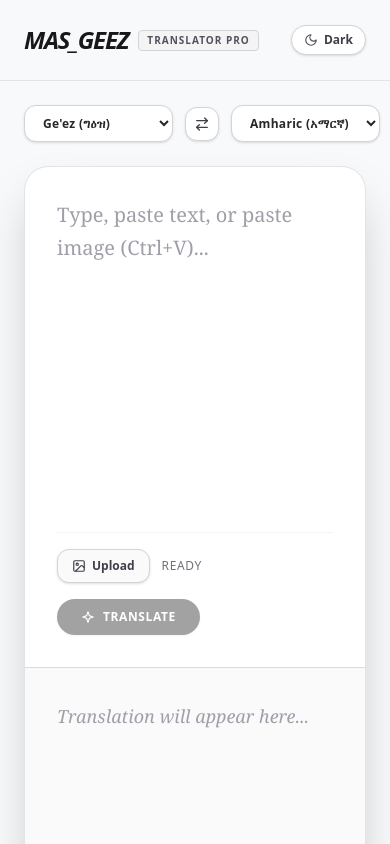
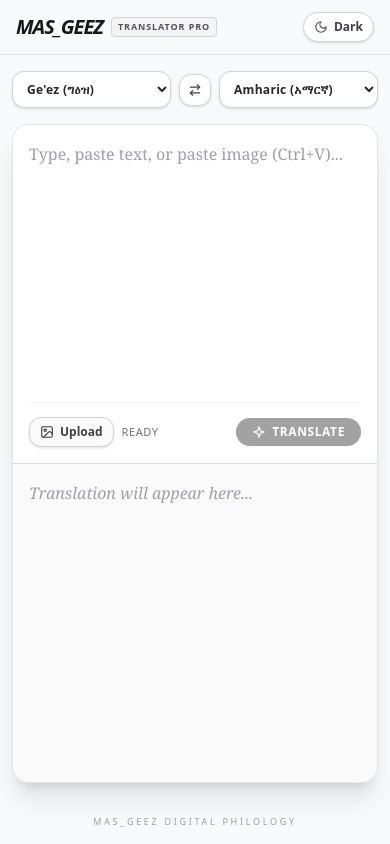
Before and after one commit to mastewalshiferaw/EOTC_related, a Next.js app in the folder geez_translator_pro/frontend/: page / in a window 390 px wide. Shown: the top 844 px of the page. Built offline with nearby package versions, Linux system fonts and the light colour scheme; no server answers.

Commit message:
fix(ui): improve responsive layout and touch sizing for mobile screens

```diff
--- a/geez_translator_pro/frontend/app/page.tsx
+++ b/geez_translator_pro/frontend/app/page.tsx
@@ -213,22 +213,22 @@
   const optionStyle = isDark ? 'bg-zinc-900 text-zinc-100' : 'bg-white text-zinc-900';
 
   return (
-    <div className={`min-h-screen transition-colors duration-300 font-sans ${pageTheme}`}>
+    <div className={`min-h-screen transition-colors duration-300 font-sans flex flex-col ${pageTheme}`}>
       {/* Top Navbar */}
-      <nav className={`max-w-5xl mx-auto p-6 flex justify-between items-center border-b ${navBorder}`}>
-        <div className="flex items-center gap-2.5">
-          <span className={`font-black text-2xl tracking-tighter uppercase italic ${isDark ? 'text-white' : 'text-zinc-900'}`}>
+      <nav className={`w-full max-w-5xl mx-auto px-4 py-3 sm:px-6 sm:py-4 flex justify-between items-center border-b ${navBorder}`}>
+        <div className="flex items-center gap-2 sm:gap-2.5">
+          <span className={`font-black text-xl sm:text-2xl tracking-tighter uppercase italic ${isDark ? 'text-white' : 'text-zinc-900'}`}>
             MAS_GEEZ
           </span>
-          <span className={`text-[10px] border px-2 py-0.5 rounded font-bold tracking-widest uppercase ${isDark ? 'border-zinc-700 text-zinc-400 bg-zinc-900' : 'border-zinc-300 text-zinc-600 bg-zinc-100'}`}>
+          <span className={`text-[9px] sm:text-[10px] border px-1.5 sm:px-2 py-0.5 rounded font-bold tracking-widest uppercase ${isDark ? 'border-zinc-700 text-zinc-400 bg-zinc-900' : 'border-zinc-300 text-zinc-600 bg-zinc-100'}`}>
             Translator Pro
           </span>
         </div>
 
-        {/* Theme Toggle Button: Icon + Short Text */}
+        {/* Theme Toggle Button */}
         <button
           onClick={() => setIsDark(!isDark)}
-          className={`flex items-center gap-1.5 text-xs font-semibold px-3 py-1.5 rounded-full border transition ${isDark ? 'border-zinc-700 bg-zinc-800 text-zinc-200 hover:bg-zinc-700' : 'border-zinc-300 bg-white text-zinc-700 hover:bg-zinc-100 shadow-sm'}`}
+          className={`flex items-center gap-1.5 text-xs font-semibold px-2.5 sm:px-3 py-1.5 rounded-full border transition ${isDark ? 'border-zinc-700 bg-zinc-800 text-zinc-200 hover:bg-zinc-700' : 'border-zinc-300 bg-white text-zinc-700 hover:bg-zinc-100 shadow-sm'}`}
           title={isDark ? "Light mode" : "Dark mode"}
         >
           {isDark ? (
@@ -246,13 +246,13 @@
       </nav>
 
       {/* Main Content */}
-      <main className="max-w-5xl mx-auto p-6 lg:p-12">
-        {/* Language Selectors */}
-        <div className="flex items-center gap-3 mb-6">
+      <main className="w-full max-w-5xl mx-auto px-3 sm:px-6 lg:px-8 py-4 sm:py-8 flex-1 flex flex-col">
+        {/* Language Selectors (Responsive Flex) */}
+        <div className="flex items-center gap-2 sm:gap-3 mb-4 sm:mb-6">
           <select
             value={sourceLang}
             onChange={(e) => setSourceLang(e.target.value)}
-            className={`border rounded-xl px-3.5 py-2 outline-none font-semibold text-xs tracking-wide cursor-pointer transition ${selectStyle}`}
+            className={`flex-1 sm:flex-initial min-w-0 border rounded-xl px-2.5 sm:px-3.5 py-2 outline-none font-semibold text-xs tracking-wide cursor-pointer transition ${selectStyle}`}
           >
             <option value="Ge'ez" className={optionStyle}>Ge'ez (ግዕዝ)</option>
             <option value="Amharic" className={optionStyle}>Amharic (አማርኛ)</option>
@@ -262,15 +262,15 @@
           <button
             onClick={swapLanguages}
             title="Swap"
-            className={`p-2 rounded-xl border text-sm font-bold transition hover:scale-105 active:scale-95 ${isDark ? 'border-zinc-700 bg-zinc-900 text-zinc-300 hover:bg-zinc-800' : 'border-zinc-300 bg-white text-zinc-700 hover:bg-zinc-100 shadow-sm'}`}
+            className={`shrink-0 p-2 rounded-xl border text-sm font-bold transition hover:scale-105 active:scale-95 ${isDark ? 'border-zinc-700 bg-zinc-900 text-zinc-300 hover:bg-zinc-800' : 'border-zinc-300 bg-white text-zinc-700 hover:bg-zinc-100 shadow-sm'}`}
           >
-            <SwapIcon className="w-4 h-4" />
+            <SwapIcon className="w-3.5 h-3.5" />
           </button>
 
           <select
             value={targetLang}
             onChange={(e) => setTargetLang(e.target.value)}
-            className={`border rounded-xl px-3.5 py-2 outline-none font-semibold text-xs tracking-wide cursor-pointer transition ${selectStyle}`}
+            className={`flex-1 sm:flex-initial min-w-0 border rounded-xl px-2.5 sm:px-3.5 py-2 outline-none font-semibold text-xs tracking-wide cursor-pointer transition ${selectStyle}`}
           >
             <option value="Amharic" className={optionStyle}>Amharic (አማርኛ)</option>
             <option value="English" className={optionStyle}>English</option>
@@ -279,14 +279,14 @@
         </div>
 
         {/* Translation Split Cards */}
-        <div className={`grid grid-cols-1 lg:grid-cols-2 gap-px rounded-3xl overflow-hidden border shadow-2xl transition-colors ${isDark ? 'bg-zinc-800/80 border-zinc-800' : 'bg-zinc-300/80 border-zinc-200'}`}>
+        <div className={`grid grid-cols-1 lg:grid-cols-2 gap-px rounded-2xl sm:rounded-3xl overflow-hidden border shadow-xl sm:shadow-2xl transition-colors flex-1 ${isDark ? 'bg-zinc-800/80 border-zinc-800' : 'bg-zinc-300/80 border-zinc-200'}`}>
           {/* Left: Input / OCR Area */}
-          <div className={`p-8 min-h-[500px] flex flex-col transition-colors ${isDark ? 'bg-[#12141a]' : 'bg-white'}`}>
+          <div className={`p-4 sm:p-6 lg:p-8 min-h-[260px] sm:min-h-[350px] lg:min-h-[480px] flex flex-col transition-colors ${isDark ? 'bg-[#12141a]' : 'bg-white'}`}>
             <textarea
               onPaste={handlePaste}
               value={inputText}
               onChange={(e) => setInputText(e.target.value)}
-              className={`flex-1 bg-transparent border-none outline-none resize-none text-xl font-serif leading-relaxed transition ${isDark ? 'text-zinc-100 placeholder:text-zinc-500' : 'text-zinc-900 placeholder:text-zinc-400'}`}
+              className={`flex-1 bg-transparent border-none outline-none resize-none text-base sm:text-xl font-serif leading-relaxed transition ${isDark ? 'text-zinc-100 placeholder:text-zinc-500' : 'text-zinc-900 placeholder:text-zinc-400'}`}
               placeholder="Type, paste text, or paste image (Ctrl+V)..."
             />
 
@@ -298,30 +298,30 @@
               className="hidden"
             />
 
-            <div className={`mt-6 pt-4 flex flex-wrap justify-between items-center gap-4 border-t ${isDark ? 'border-zinc-800/80' : 'border-zinc-100'}`}>
-              <div className="flex items-center gap-3">
-                {/* Upload Button: Icon + Short Text */}
+            <div className={`mt-4 sm:mt-6 pt-3.5 sm:pt-4 flex items-center justify-between gap-2 border-t ${isDark ? 'border-zinc-800/80' : 'border-zinc-100'}`}>
+              <div className="flex items-center gap-2 sm:gap-3 min-w-0">
+                {/* Upload Button */}
                 <button
                   type="button"
                   onClick={() => fileInputRef.current?.click()}
-                  className={`text-xs font-semibold px-3.5 py-2 rounded-xl border transition flex items-center gap-1.5 ${isDark ? 'border-zinc-700 bg-zinc-800/70 text-zinc-300 hover:bg-zinc-700 hover:text-white' : 'border-zinc-300 bg-zinc-50 text-zinc-700 hover:bg-zinc-100 hover:text-black shadow-sm'}`}
+                  className={`shrink-0 text-xs font-semibold px-2.5 sm:px-3.5 py-1.5 sm:py-2 rounded-xl border transition flex items-center gap-1.5 ${isDark ? 'border-zinc-700 bg-zinc-800/70 text-zinc-300 hover:bg-zinc-700 hover:text-white' : 'border-zinc-300 bg-zinc-50 text-zinc-700 hover:bg-zinc-100 hover:text-black shadow-sm'}`}
                 >
                   <UploadImageIcon className="w-3.5 h-3.5" />
                   <span>Upload</span>
                 </button>
-                <div className="flex items-center gap-1.5">
-                  {loading && <SpinnerIcon className="w-3 h-3 text-amber-500" />}
-                  <p className={`text-xs font-medium uppercase tracking-wider ${isDark ? 'text-zinc-400' : 'text-zinc-500'}`}>
+                <div className="flex items-center gap-1 min-w-0">
+                  {loading && <SpinnerIcon className="w-3 h-3 text-amber-500 shrink-0" />}
+                  <p className={`text-[11px] sm:text-xs font-medium uppercase tracking-wider truncate ${isDark ? 'text-zinc-400' : 'text-zinc-500'}`}>
                     {loading ? "Processing..." : statusMessage}
                   </p>
                 </div>
               </div>
 
-              {/* Translate Button: Icon + Short Text */}
+              {/* Translate Button */}
               <button
                 onClick={handleTranslate}
                 disabled={loading || !inputText.trim()}
-                className={`flex items-center gap-2 px-6 py-2.5 rounded-full text-xs font-bold uppercase tracking-wider transition disabled:opacity-40 disabled:cursor-not-allowed ${isDark ? 'bg-zinc-100 text-zinc-900 hover:bg-white shadow-md' : 'bg-zinc-900 text-white hover:bg-black shadow-sm'}`}
+                className={`shrink-0 flex items-center gap-1.5 sm:gap-2 px-4 sm:px-6 py-1.5 sm:py-2.5 rounded-full text-xs font-bold uppercase tracking-wider transition disabled:opacity-40 disabled:cursor-not-allowed ${isDark ? 'bg-zinc-100 text-zinc-900 hover:bg-white shadow-md' : 'bg-zinc-900 text-white hover:bg-black shadow-sm'}`}
               >
                 {loading ? <SpinnerIcon className="w-3.5 h-3.5" /> : <SparkleIcon className="w-3.5 h-3.5" />}
                 <span>{loading ? "Translating" : "Translate"}</span>
@@ -330,20 +330,20 @@
           </div>
 
           {/* Right: Output Translation Area */}
-          <div className={`p-8 min-h-[500px] flex flex-col transition-colors ${isDark ? 'bg-[#0d0f14]' : 'bg-[#fafafa]'}`}>
-            <div className={`flex-1 text-xl font-serif leading-relaxed overflow-y-auto whitespace-pre-wrap transition ${isDark ? 'text-zinc-100' : 'text-zinc-900'}`}>
+          <div className={`p-4 sm:p-6 lg:p-8 min-h-[240px] sm:min-h-[350px] lg:min-h-[480px] flex flex-col transition-colors ${isDark ? 'bg-[#0d0f14]' : 'bg-[#fafafa]'}`}>
+            <div className={`flex-1 text-base sm:text-xl font-serif leading-relaxed overflow-y-auto whitespace-pre-wrap transition ${isDark ? 'text-zinc-100' : 'text-zinc-900'}`}>
               {outputText ? (
                 outputText
               ) : (
-                <span className={`italic text-lg ${isDark ? 'text-zinc-600' : 'text-zinc-400'}`}>
+                <span className={`italic text-base sm:text-lg ${isDark ? 'text-zinc-600' : 'text-zinc-400'}`}>
                   Translation will appear here...
                 </span>
               )}
             </div>
 
             {outputText && (
-              <div className={`mt-6 pt-4 flex justify-end border-t ${isDark ? 'border-zinc-800/80' : 'border-zinc-200/80'}`}>
-                {/* Copy Button: Icon + Short Text */}
+              <div className={`mt-4 sm:mt-6 pt-3.5 sm:pt-4 flex justify-end border-t ${isDark ? 'border-zinc-800/80' : 'border-zinc-200/80'}`}>
+                {/* Copy Button */}
                 <button
                   onClick={handleCopy}
                   className={`flex items-center gap-1.5 text-xs font-semibold px-3 py-1.5 rounded-lg border transition ${isDark ? 'border-zinc-700 bg-zinc-800/60 text-zinc-300 hover:text-white hover:bg-zinc-700' : 'border-zinc-300 bg-white text-zinc-700 hover:text-black hover:bg-zinc-100 shadow-sm'}`}
@@ -377,7 +377,7 @@
         />
       )}
 
-      <footer className={`py-6 w-full text-center text-[10px] uppercase tracking-[0.4em] ${isDark ? 'text-zinc-600' : 'text-zinc-400'}`}>
+      <footer className={`py-4 sm:py-6 w-full text-center text-[9px] sm:text-[10px] uppercase tracking-[0.3em] sm:tracking-[0.4em] ${isDark ? 'text-zinc-600' : 'text-zinc-400'}`}>
         MAS_GEEZ Digital Philology
       </footer>
     </div>
```
Also changed, not shown: geez_translator_pro/frontend/app/components/ImageCropModal.tsx (+13 -13 lines).
